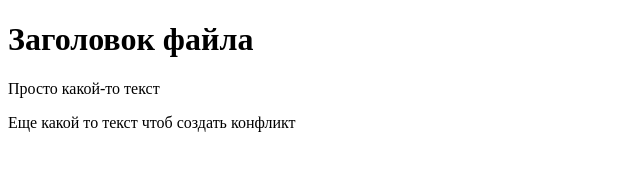
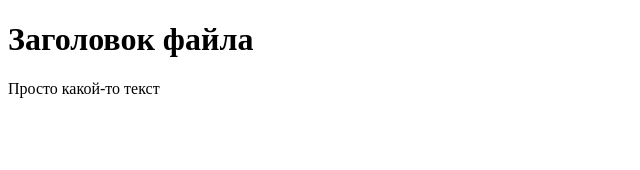
Before and after one commit to AnnushkaStark/GB_git, a plain HTML site: page index.html in a window 1280 px wide. Shown: the whole page, without its empty margins (0-640 px from the left). Drawn offline with Linux system fonts and the light colour scheme.

Commit message:
Conflict commit

```diff
--- a/index.html
+++ b/index.html
@@ -8,7 +8,7 @@
 <body>
     <h1>Заголовок файла</h1>
     <p>Просто какой-то текст</p>
-    <p>Еще какой то текст чтоб создать конфликт</p>
+
 
 </body>
 </html>
```
